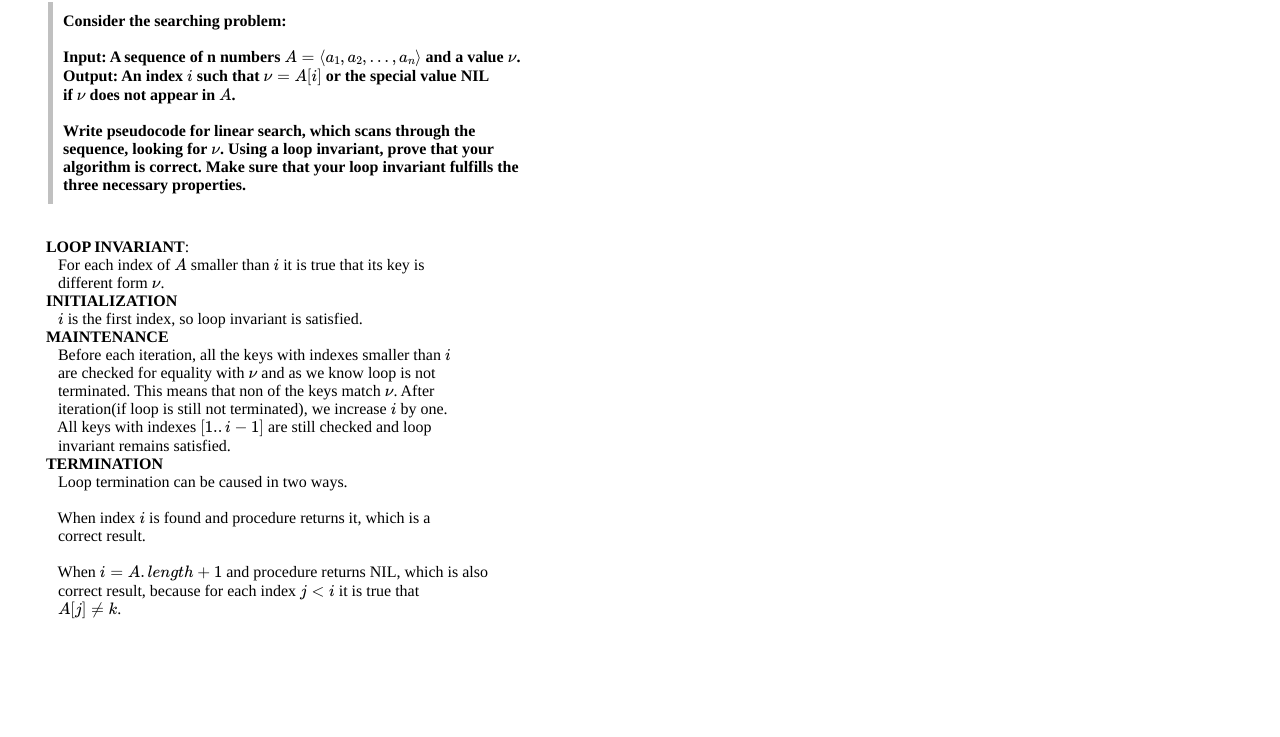
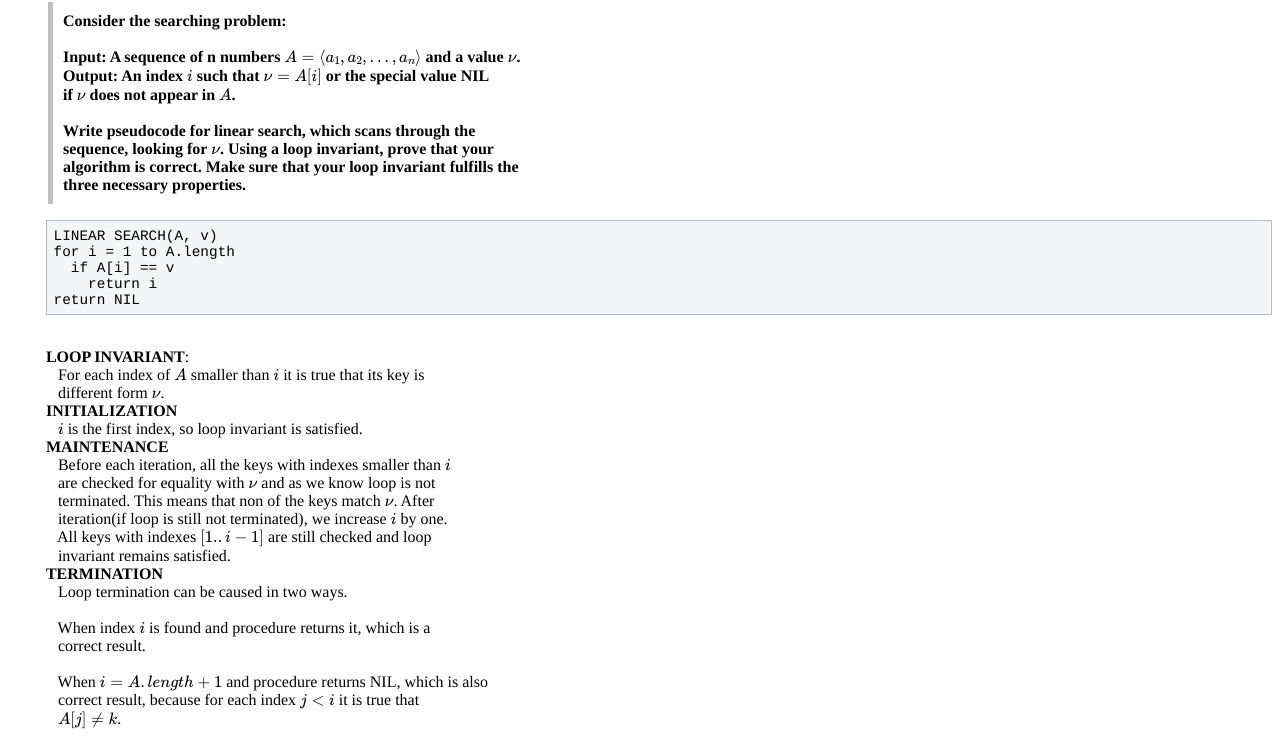
Before and after one commit to ivo-/sandbox, a plain HTML site: page books/ita/02/01/03.html in a window 1280 px wide. Shown: the part 78-815 px from the top of the page. Drawn offline with nearby package versions, Linux system fonts and the light colour scheme; some packages are replaced by stand-ins of ours.

Commit message:
Exercise 2.1.3

```diff
--- a/books/ita/02/01/03.html
+++ b/books/ita/02/01/03.html
@@ -7,7 +7,7 @@
 <meta http-equiv="Content-Type" content="text/html;charset=utf-8"/>
 <meta name="title" content="Exercise 2.1.3"/>
 <meta name="generator" content="Org-mode"/>
-<meta name="generated" content="2013-07-14 15:10:11 FLE Daylight Time"/>
+<meta name="generated" content="2013-07-14 15:22:51 FLE Daylight Time"/>
 <meta name="author" content=""/>
 <meta name="description" content=""/>
 <meta name="keywords" content=""/>
@@ -164,6 +164,15 @@ three necessary properties.
 
 <section>
 
+
+<pre class="example">LINEAR SEARCH(A, v)
+for i = 1 to A.length
+  if A[i] == v
+    return i
+return NIL
+</pre>
+
+
 <p>
 <b>LOOP INVARIANT</b>:
    For each index of \(A\) smaller than \(i\) it is true that its key is
```
Also changed, not shown: 1 other file.
